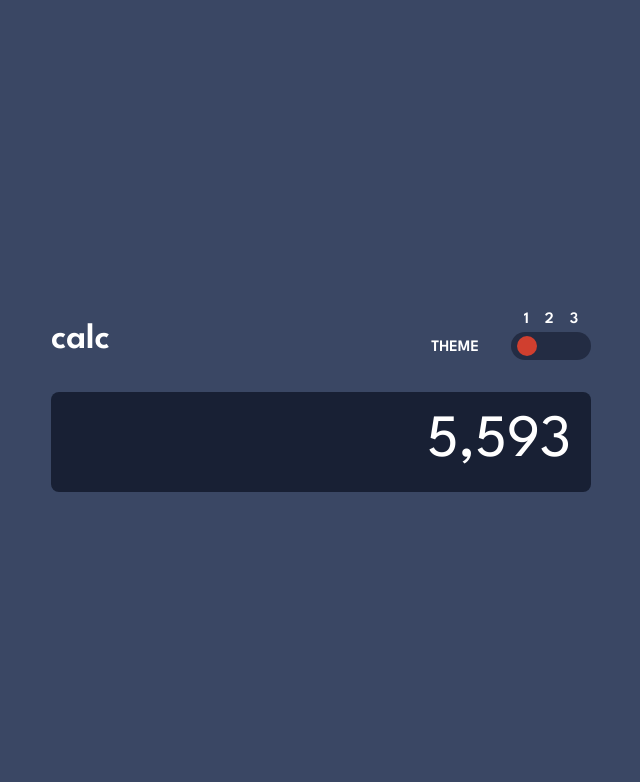
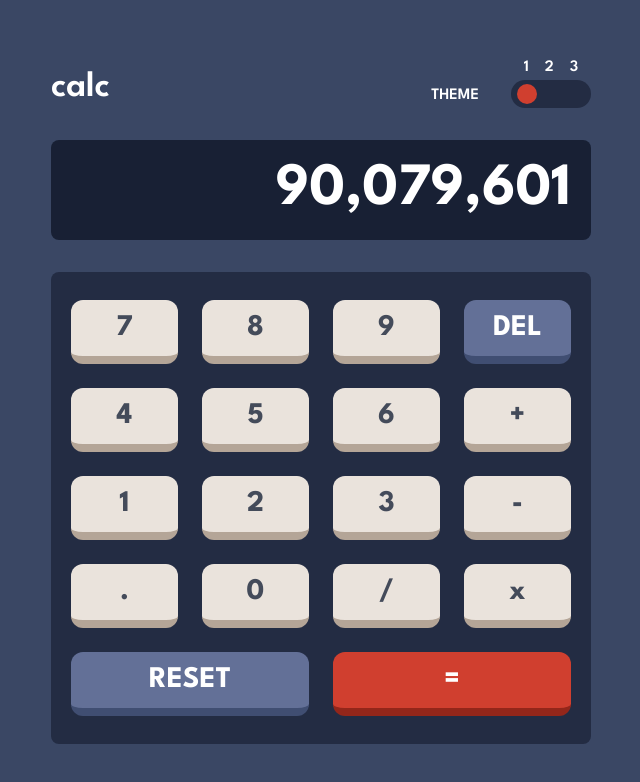
Before and after one commit to hassanahmadp/piaic-small-10-projects, a Next.js app: page / in a window 1280 px wide. Shown: the top 782 px of the page, without its empty margins (319-959 px from the left). Built offline with nearby package versions, Linux system fonts and the light colour scheme.

Commit message:
UI completed

```diff
--- a/src/app/page.tsx
+++ b/src/app/page.tsx
@@ -1,6 +1,6 @@
 "use client"
 
-import { Switch } from "@/components"
+import { Switch, Key } from "@/components"
 import { useBrowserStorage } from "@/utils"
 import { twMerge } from "tailwind-merge"
 
@@ -9,10 +9,71 @@ export const dynamic = "force-dynamic"
 export default function Home() {
   const [theme, setTheme] = useBrowserStorage<themeType>("theme", 1)
 
-  const formatNumber = (val:number = 0):string => {
-    if(!val || typeof val !== 'number') return "0"
+  const formatNumber = (val: number = 0): string => {
+    if (!val || typeof val !== "number") return "0"
     return new Intl.NumberFormat("en-US").format(val)
   }
+
+  const keys: CalculatorKey[] = [
+    {
+      value: "7",
+    },
+    {
+      value: "8",
+    },
+    {
+      value: "9",
+    },
+    {
+      value: "del",
+    },
+
+    {
+      value: "4",
+    },
+    {
+      value: "5",
+    },
+    {
+      value: "6",
+    },
+    {
+      value: "+",
+    },
+
+    {
+      value: "1",
+    },
+    {
+      value: "2",
+    },
+    {
+      value: "3",
+    },
+    {
+      value: "-",
+    },
+
+    {
+      value: ".",
+    },
+    {
+      value: "0",
+    },
+    {
+      value: "/",
+    },
+    {
+      value: "x",
+    },
+    {
+      value: "reset",
+    },
+    {
+      value: "=",
+    },
+  ]
+
   return (
     <main
       className={twMerge(
@@ -35,7 +96,19 @@ export default function Home() {
           )}
           suppressHydrationWarning
         >
-          <h3 className="text-right text-6xl">{formatNumber(5593)}</h3>
+          <h3 className="text-right text-6xl font-bold">{formatNumber(90079601)}</h3>
+        </div>
+        <div
+          className={twMerge(
+            "w-full py-7 px-5 grid grid-cols-4 grid-rows-[repeat(5,4rem)] gap-4 sm:gap-6 bg-theme1_bg_keypad rounded-lg ",
+            theme === 2 && "bg-theme2_bg_keypad",
+            theme === 3 && "bg-theme3_bg_keypad_screen",
+          )}
+          suppressHydrationWarning
+        >
+          {keys.map(key => (
+            <Key theme={theme} {...key} key={key.value}/>
+          ))}
         </div>
       </div>
     </main>
--- /dev/null
+++ b/src/components/Key.tsx
@@ -0,0 +1,30 @@
+'use client'
+import React from "react"
+import { twMerge } from "tailwind-merge"
+
+type Props = {
+  theme: themeType
+}
+
+export function Key({ theme, value }: Props & CalculatorKey) {
+  return (
+    <span
+      className={twMerge(
+        "bg-theme1_key_toggle_next flex justify-center items-center text-theme1_text_dark text-3xl font-bold uppercase border-b-8 border-theme1_key_toggle_next_shadow rounded-xl",
+        theme === 2 && "text-theme2_text_dark bg-theme2_key_toggle_next border-theme1_key_toggle_next_shadow",
+        theme === 3 && "text-theme3_text_dark bg-theme3_key_toggle_next border-theme3_key_toggle_next_shadow",
+        value === "x" && "lowercase",
+        value === "del" && "bg-theme1_key_main border-theme1_key_shadow text-theme1_text_white",
+        value === "reset" && "bg-theme1_key_main border-theme1_key_shadow text-theme1_text_white",
+        (value === "del" || value === "reset") && theme === 2 && "bg-theme2_key_main border-theme2_key_shadow",
+        (value === "del" || value === "reset") && theme === 3 && "bg-theme3_key_main border-theme3_key_shadow",
+        (value === "=" || value === "reset") && "col-span-2",
+        value === "=" && "bg-theme1_key_toggle border-theme1_key_toggle_shadow text-theme1_text_white",
+        value === "=" && theme === 2 && "bg-theme2_key_toggle border-theme2_key_toggle_shadow",
+        value === "=" && theme === 3 && "bg-theme3_key_toggle border-theme3_key_toggle_shadow",
+      )}
+    >
+      {value}
+    </span>
+  )
+}
--- a/src/components/index.ts
+++ b/src/components/index.ts
@@ -1 +1,2 @@
 export * from './Switch'
+export * from './Key'
--- a/type.d.ts
+++ b/type.d.ts
@@ -1 +1,4 @@
 type themeType = 1 | 2 | 3
+type CalculatorKey = {
+  value: string,
+}
```
